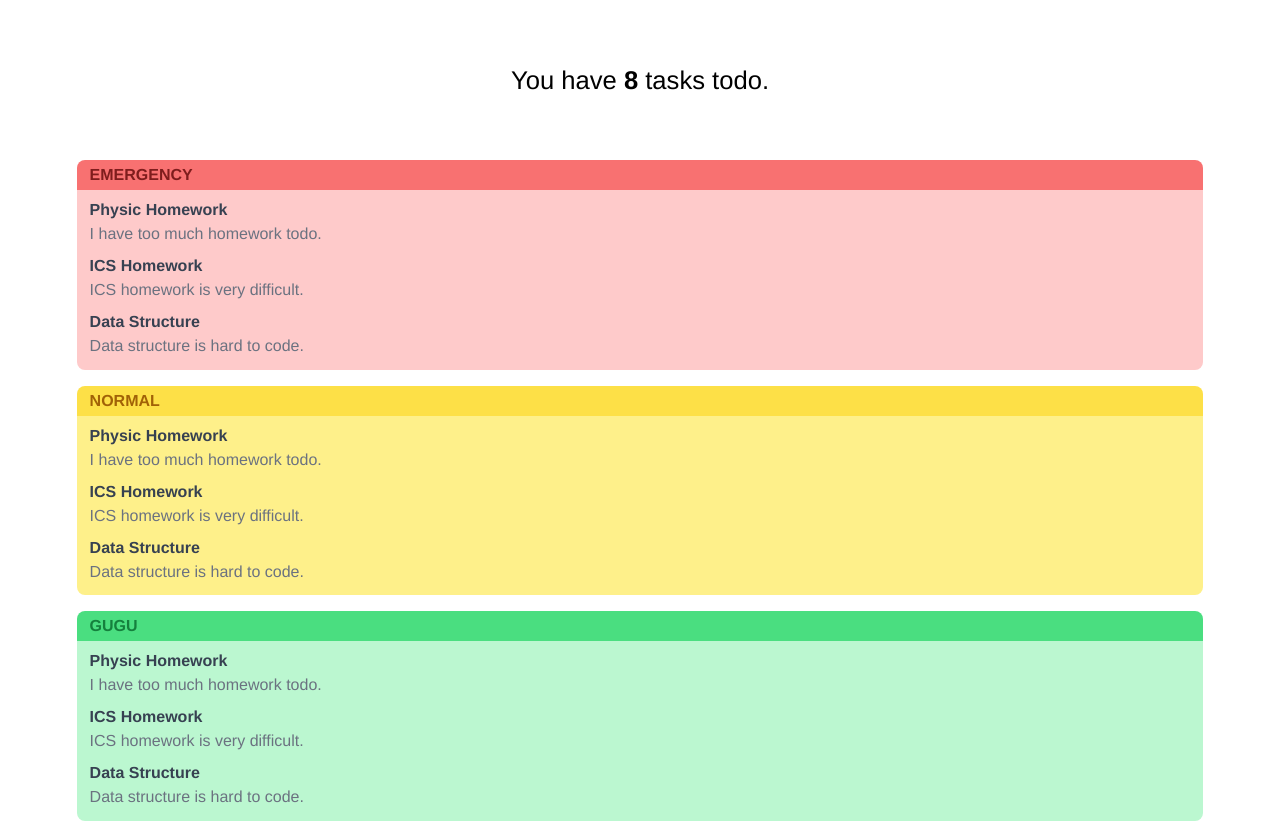
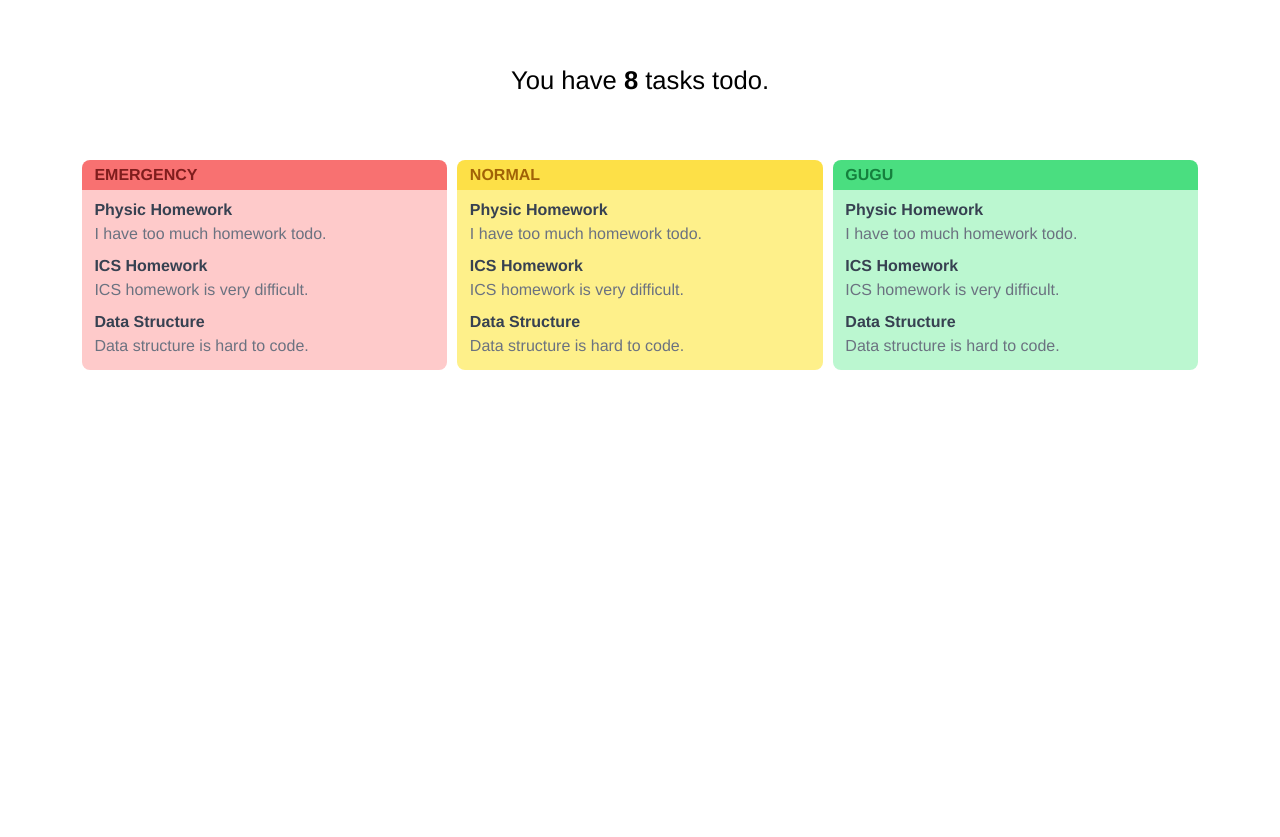
Before and after one commit to truc0/todo-list, a website built with Vite: page index.html in a window 1280 px wide. After the commit the page ends 800 px from the top, so only its background shows below. Built offline with nearby package versions, Linux system fonts and the light colour scheme.

Commit message:
feat(layout): display todo-list in one row in PC

```diff
--- a/style.scss
+++ b/style.scss
@@ -62,13 +62,32 @@ body {
   .todos {
     width: 88%;
     margin: 0 auto;
+
+    display: flex;
+    flex-direction: column;
+    align-items: center;
+
+    @media screen and (min-width: 768px) {
+      flex-direction: row;
+      justify-content: space-around;
+    }
   }
 }
 
 .todo-card {
   --todo-card-padding: .2rem .8rem;
 
+  width: 100%;
+  max-width: 420px;
+
   margin-bottom: 1rem;
+
+  display: flex;
+  flex-direction: column;
+
+  @media screen and (min-width: 768px) {
+    margin: 0 .3rem;
+  }
 
   border-radius: var(--theme-radius);
   overflow: hidden;
```
